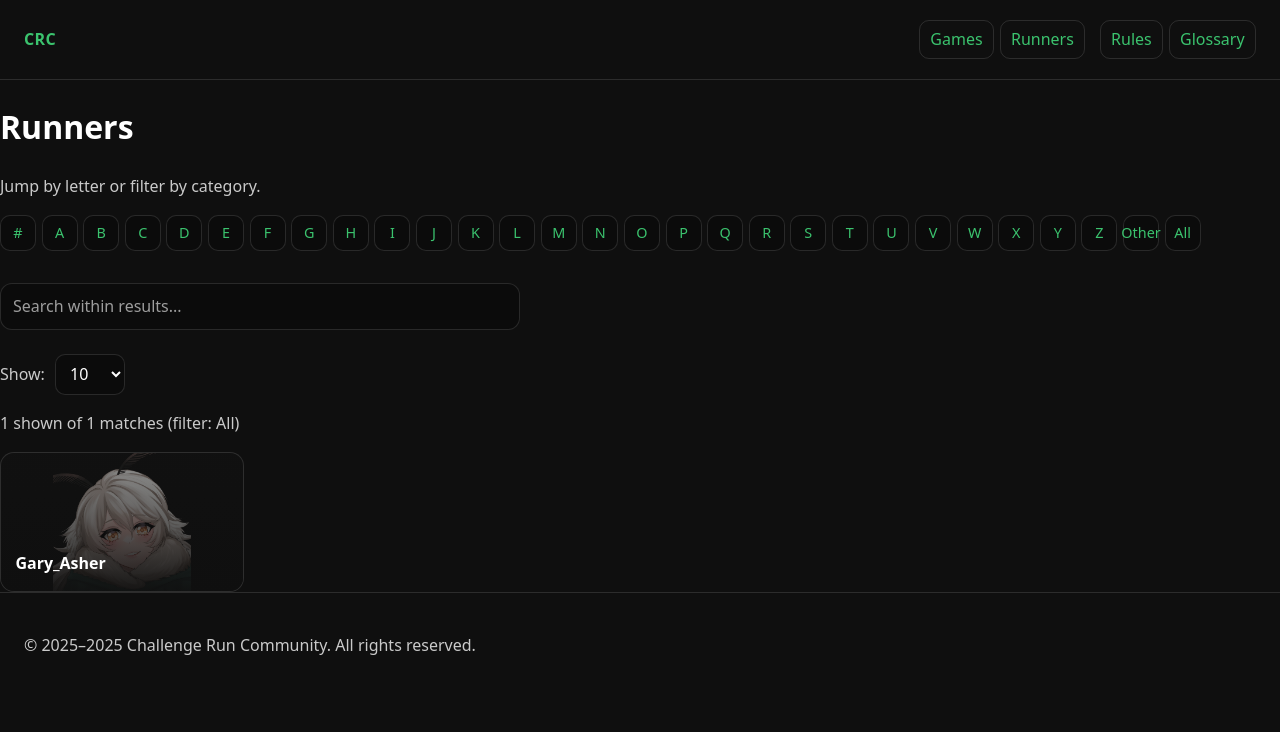
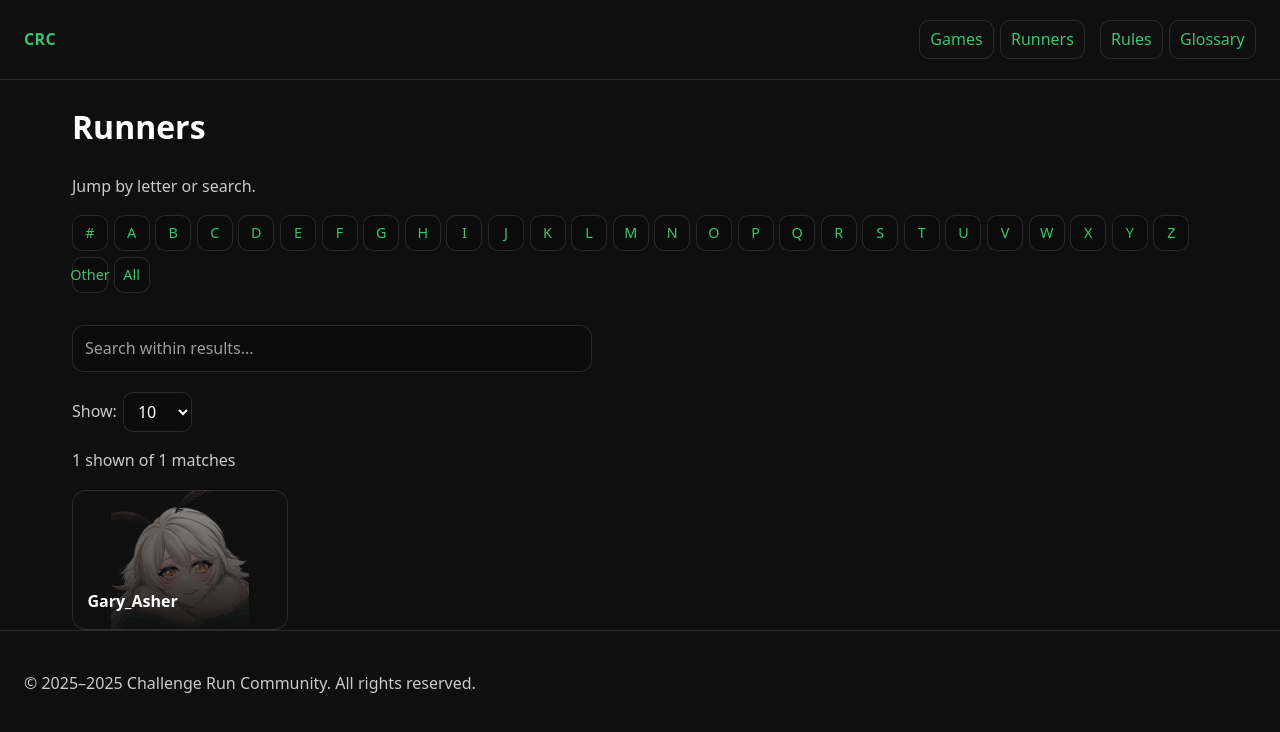
Before and after one commit to GaryAsher/challenge-run-site, a Jekyll site: the page built from runners/index.html, in a window 1280 px wide. Shown: the top 732 px of the page. Built offline with Jekyll 4.4.1, drawn with Linux system fonts in a browser that asks for light colours; some of the changed lines change nothing that is shown.

Commit message:
have runners page mirror the games page

```diff
--- a/runners/index.html
+++ b/runners/index.html
@@ -3,51 +3,66 @@
 title: Runners
 ---
 
+<div class="page-width" id="runners-controls">
   <h1>Runners</h1>
-<p class="muted">Jump by letter or filter by category.</p>
+  <p class="muted">Jump by letter or search.</p>
 
   <div class="az" id="az">
-  <a href="#0-9" data-filter="0-9">#</a>
+    <a href="#0-9">#</a>
     {% assign letters = "ABCDEFGHIJKLMNOPQRSTUVWXYZ" | split: "" %}
     {% for L in letters %}
-    <a href="#{{ L }}" data-filter="{{ L }}">{{ L }}</a>
+      <a href="#{{ L }}">{{ L }}</a>
     {% endfor %}
-  <a href="#other" data-filter="other">Other</a>
-  <a href="#all" data-filter="all" class="muted">All</a>
+    <a href="#other">Other</a>
+    <a href="#all" class="muted">All</a>
   </div>
 
-<input id="q" class="filter" placeholder="Search within results..." autocomplete="off">
+  <div class="filter-wrap">
+    <input
+      id="q"
+      class="filter"
+      type="text"
+      placeholder="Search within results..."
+      autocomplete="off"
+      inputmode="search"
+      enterkeyhint="search"
+      aria-label="Search runners"
+    />
+  </div>
 
-<div style="margin: 0.5rem 0 0.75rem 0;">
+  <div class="results-controls">
     <label class="muted" for="limit">Show:</label>
     <select id="limit" class="select">
       <option value="10" selected>10</option>
       <option value="25">25</option>
       <option value="50">50</option>
       <option value="100">100</option>
-    <option value="250">250</option>
       <option value="0">All</option>
     </select>
   </div>
 
   <p class="muted" id="status"></p>
+</div>
 
-<ul class="grid" id="runner-list" style="list-style: none; padding-left: 0; margin: 0;">
+<div class="page-width">
+  <div class="grid" id="runner-list">
     {% assign sorted = site.runners | sort: "name" %}
     {% for r in sorted %}
-    <li class="runner-item" data-name="{{ r.name | downcase }}">
-      <a class="runner-card" href="{{ r.url }}">
-        {% assign runner_cover = r.cover | default: "/assets/img/site/default-runner.png" %}
-          <div class="runner-card__bg"
-               style="background-image: url('{{ runner_cover | relative_url }}');">
-          </div>
+      {% assign avatar = r.cover | default: "/assets/img/site/default-runner.png" %}
+      <a
+        class="runner-card runner-item"
+        href="{{ r.url | relative_url }}"
+        data-name="{{ r.name | downcase }}"
+        data-letter="{{ r.name | strip | slice: 0, 1 | upcase }}"
+      >
+        <div class="runner-card__bg" style="background-image: url('{{ avatar | relative_url }}');"></div>
         <div class="runner-card__overlay">
           <div class="runner-card__title">{{ r.name }}</div>
         </div>
       </a>
-    </li>
     {% endfor %}
-</ul>
+  </div>
+</div>
 
 <script>
 const items = Array.from(document.querySelectorAll(".runner-item"));
@@ -55,52 +70,44 @@
 const status = document.getElementById("status");
 const limitSelect = document.getElementById("limit");
 
-  function classifyFirstChar(ch) {
-    if (!ch) return "other";
-    const upper = ch.toUpperCase();
-    if (upper >= "A" && upper <= "Z") return upper;
-    if (ch >= "0" && ch <= "9") return "0-9";
-    return "other";
+const norm = s => (s || "").trim().toLowerCase();
+
+function applyFilter() {
+  const q = norm(input.value);
+  const limit = Number(limitSelect.value);
+  const matches = [];
+
+  const rawHash = (location.hash || "").replace("#", "").toUpperCase();
+  const hashMode = rawHash && rawHash !== "ALL" ? rawHash : "";
+
+  for (const el of items) {
+    const name = el.dataset.name || "";
+    const letter = (el.dataset.letter || "").toUpperCase();
+
+    const startsWithDigit = letter >= "0" && letter <= "9";
+    const startsWithAtoZ = letter >= "A" && letter <= "Z";
+
+    const okHash =
+      !hashMode ||
+      (hashMode === "0-9" && startsWithDigit) ||
+      (hashMode === "OTHER" && !startsWithDigit && !startsWithAtoZ) ||
+      (hashMode.length === 1 && letter === hashMode);
+
+    const ok = okHash && (!q || name.includes(q));
+
+    if (ok) matches.push(el);
+    el.style.display = "none";
   }
 
-  function getFirstVisibleChar(li) {
-    const text = (li.querySelector("a")?.textContent || li.textContent || "").trim();
-    return text.length ? text[0] : "";
-  }
+  const shown = limit === 0 ? matches.length : Math.min(limit, matches.length);
+  for (let i = 0; i < shown; i++) matches[i].style.display = "";
 
-  function applyFilter() {
-    const bucket = ((location.hash || "#all").slice(1)) || "all";
-    const q = input.value.trim().toLowerCase();
-    const limit = Number(limitSelect.value); // 0 means All
-
-    const matches = [];
-    for (const li of items) {
-      const name = li.dataset.name || "";
-      const firstChar = getFirstVisibleChar(li);
-      const group = classifyFirstChar(firstChar);
-
-      const matchesBucket = (bucket === "all") || (bucket === group);
-      const matchesSearch = !q || name.includes(q);
-
-      if (matchesBucket && matchesSearch) matches.push(li);
-    }
-
-    for (const li of items) li.style.display = "none";
-
-    const toShow = (limit === 0) ? matches.length : Math.min(limit, matches.length);
-    for (let i = 0; i < toShow; i++) matches[i].style.display = "";
-
-    const bucketLabel =
-      bucket === "all" ? "All" :
-      bucket === "0-9" ? "0–9" :
-      bucket === "other" ? "Other" :
-      bucket;
-
-    status.textContent = `${toShow} shown of ${matches.length} matches (filter: ${bucketLabel})`;
+  status.textContent = `${shown} shown of ${matches.length} matches${hashMode ? ` (section: ${hashMode})` : ""}`;
 }
 
 window.addEventListener("hashchange", applyFilter);
 input.addEventListener("input", applyFilter);
 limitSelect.addEventListener("change", applyFilter);
+
 applyFilter();
 </script>
```
Lines whose indentation alone changed are shown as unchanged.
